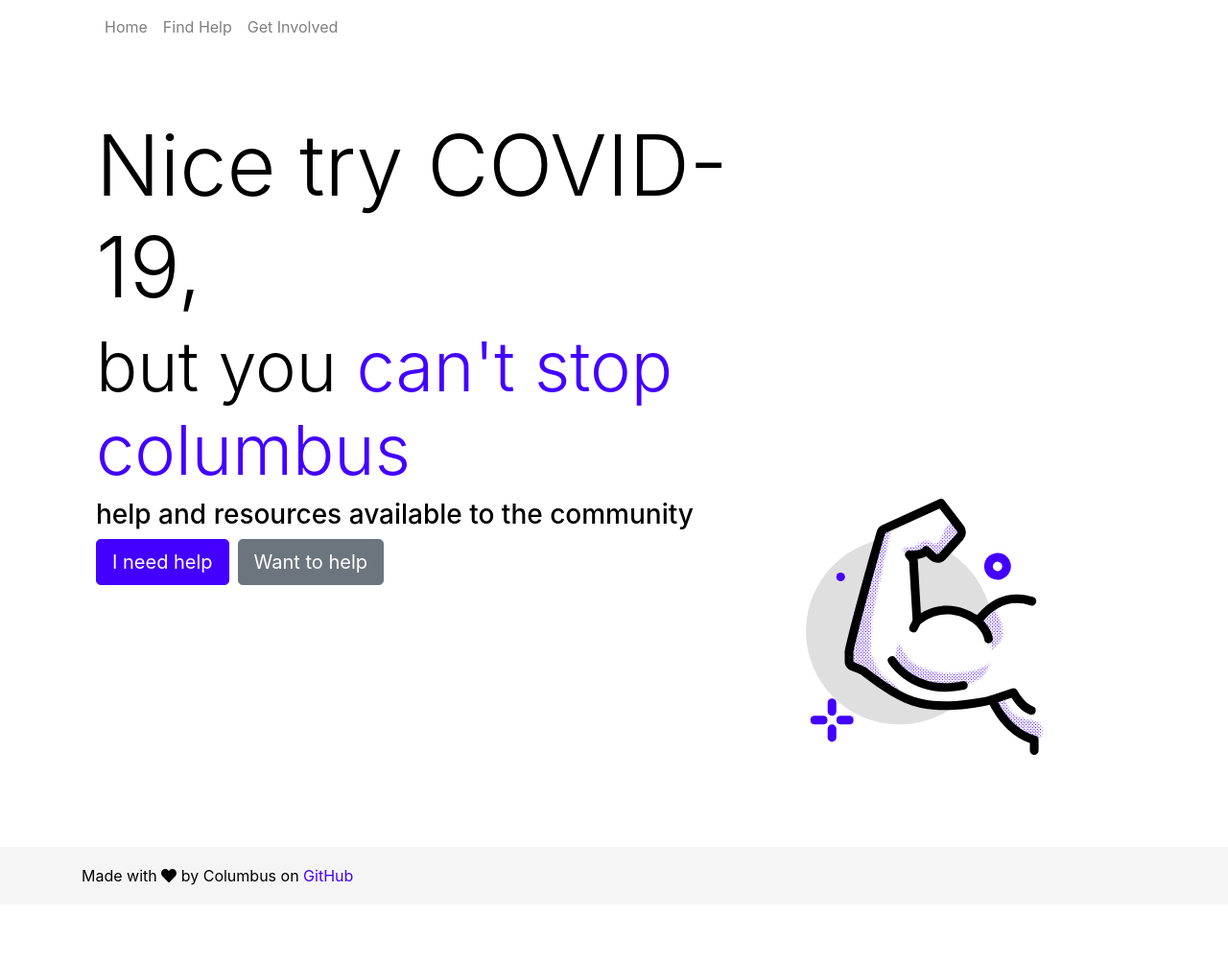
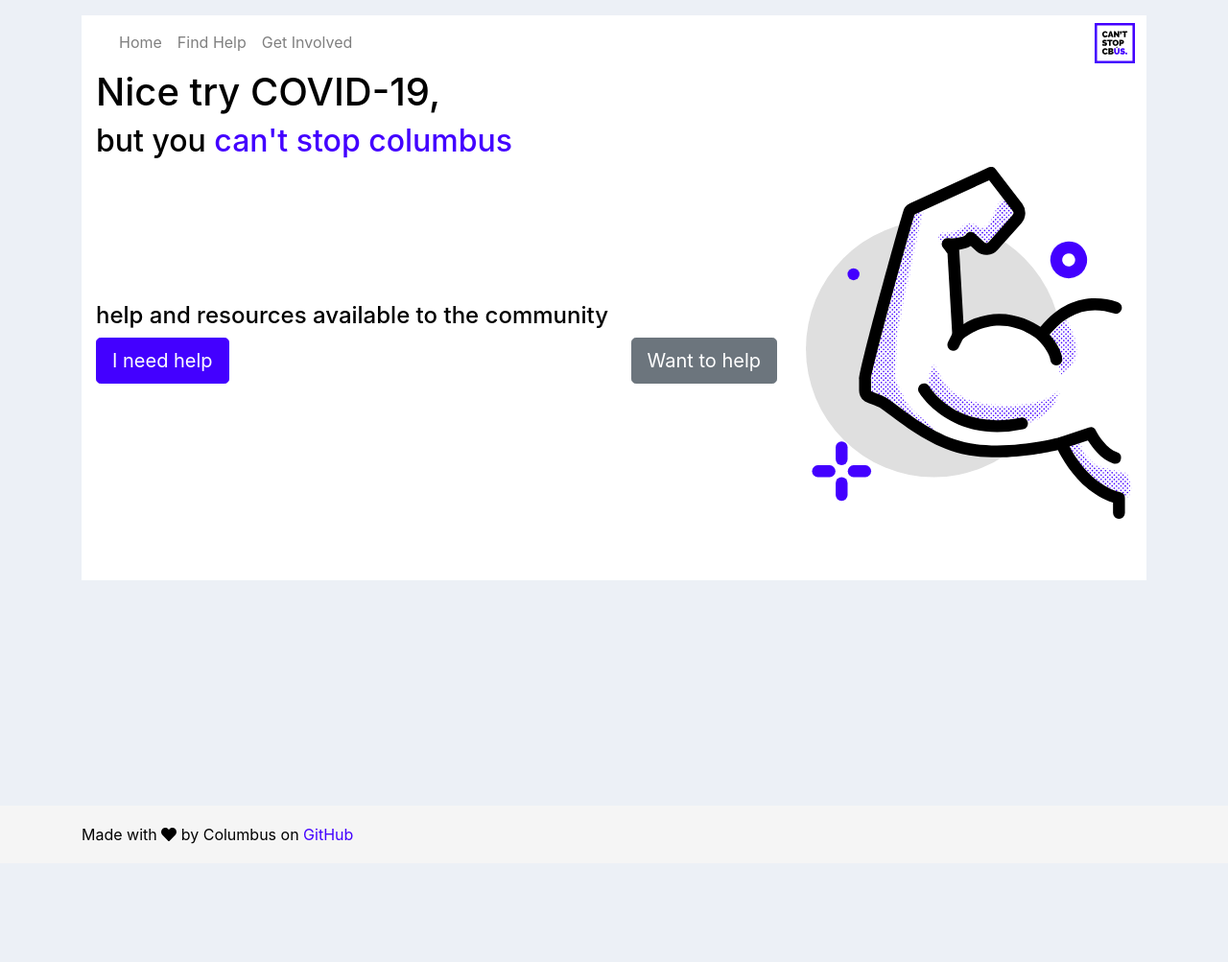
Before and after one commit to maharris1011/cantstopcolumbus, a Jekyll site: the page built from index.html, in a window 1280 px wide. Shown: the whole page at 96% size. Built offline with Jekyll 4.4.1, drawn with Linux system fonts in a browser that asks for light colours; nearby versions of some CDN libraries; after the commit the page ends 900 px from its top, so only the background shows below that.

Commit message:
Updated jumbotron

```diff
--- a/_includes/footer.html
+++ b/_includes/footer.html
@@ -1,4 +1,4 @@
-<footer class="footer" data-background-color="black">
+<footer class="footer fixed-bottom" data-background-color="black">
   <div class="container">
     <div class="copyright">
       Made with <i class="fas fa-heart"></i> by Columbus on
--- a/_includes/navbar.html
+++ b/_includes/navbar.html
@@ -1,9 +1,5 @@
-<header>
 <nav class="navbar navbar-expand-lg navbar-light">
   <div class="container">
-      <a class="navbar-brand" href="/">
-        <img class="nav-logo" src="/assets/img/cscbus_logo_square.svg"/>
-      </a>
     <button
       class="navbar-toggler"
       type="button"
@@ -29,12 +25,6 @@
           </a>
         </li>
       </ul>
-        <ul class="navbar-nav ml-auto">
-          <li class="nav-item">
-            <img class="nav-logo" src="/assets/img/cscbus_logo_square.svg" />
-          </li>
-        </ul>
     </div>
   </div>
 </nav>
-</header>
--- a/_layouts/default.html
+++ b/_layouts/default.html
@@ -9,10 +9,9 @@
   </head>
   <body>
     <header>
-      {% include navbar.html %}
     </header>
 
-    <div class="container">
+    <div class="container pt-3">
       {{ content }}
     </div>
 
--- a/_sass/main.scss
+++ b/_sass/main.scss
@@ -1,9 +1,38 @@
 $backgroundColor: #ffffff;
-$bodyColor: #000000;
+$bodyBackgroundColor: #ECF0F6;
+$bodyColor: #000;
 $bodyFont: -apple-system,BlinkMacSystemFont,"Segoe UI",Helvetica,Arial,sans-serif,"Apple Color Emoji","Segoe UI Emoji","Segoe UI Symbol";
+$primaryBlue: #4300FF;
+
+$break-small-up: '(min-width: 376px)';
+$break-tablet-up: '(min-width: 768px)';
+$break-tablet: '(max-width: 1023px) and (min-width: 768px)';
+$break-desktop-up: '(min-width: 1023px)';
 
 body {
-  background: $backgroundColor;
+  background: $bodyBackgroundColor;
   color: $bodyColor;
   font-family: $bodyFont;
 }
+
+.primary-blue {
+  color: $primaryBlue;
+}
+
+.help-button-group {
+  flex-direction: column;
+
+  a {
+    &:first-child {
+      margin-bottom: 1rem;
+      @media #{$break-tablet-up} {
+        margin-bottom: 0;
+      }
+    }
+  }
+
+  @media #{$break-tablet-up} {
+    flex-direction: row;
+    justify-content: space-between;
+  }
+}
--- a/index.html
+++ b/index.html
@@ -2,22 +2,36 @@
 layout: default
 title: Home
 ---
-<div class="jumbotron jumbotron-fluid">
+<div class="jumbotron jumbotron-fluid pt-0">
+  <div class="d-flex justify-content-between ">
+    {% include navbar.html %}
+    <img class="rounded mr-2 d-block pt-2" height="50px" width="50px" alt="can't stop columbus logo" src="/assets/img/cscbus_logo_square.svg" />
+  </div>
   <div class="container">
-    <div class="row">
+    <h1>Nice try COVID-19,</h1>
+    <h2>but you <span class="primary-blue">can't stop columbus</span></h2>
+    <div class="row align-items-center">
       <div class="col-md-8">
-        <h1 class="display-2">Nice try COVID-19,</h1>
-        <h1 class="display-3">but you <span style="color: #4300FF;">can't stop columbus</span></h1>
+        <h4>help and resources available to the community</h4>
+        <div class="d-flex help-button-group">
+            <a
+              class="btn btn-primary btn-lg"
+              role="button"
+              href="/find-help.html">
+              I need help
+            </a>
+
+            <a
+              class="btn btn-secondary btn-lg"
+              role="button"
+              href="https://airtable.com/shrDrTCZQmDlCN8sg">
+              Want to help
+            </a>
+          </button>
+        </div>
       </div>
-    </div>
-    <div class="row">
-      <div class="col-md-8">
-        <h3>help and resources available to the community</h3>
-        <a class="btn btn-primary btn-lg" href="/find-help.html">I need help</a>&nbsp;
-        <a class="btn btn-secondary btn-lg" href="https://airtable.com/shrDrTCZQmDlCN8sg">Want to help</a>
-      </div>
-      <div class="col-md-4 ml-auto">
-        <img src="/assets/img/UX/muscle2.svg" alt="illustration muscle flexing" height="267" width="248">
+      <div class="col-md-4 ">
+        <img class="d-none d-md-block" src="/assets/img/UX/muscle2.svg" alt="illustration muscle flexing">
       </div>
     </div>
   </div>
```
Lines whose indentation alone changed are shown as unchanged.
